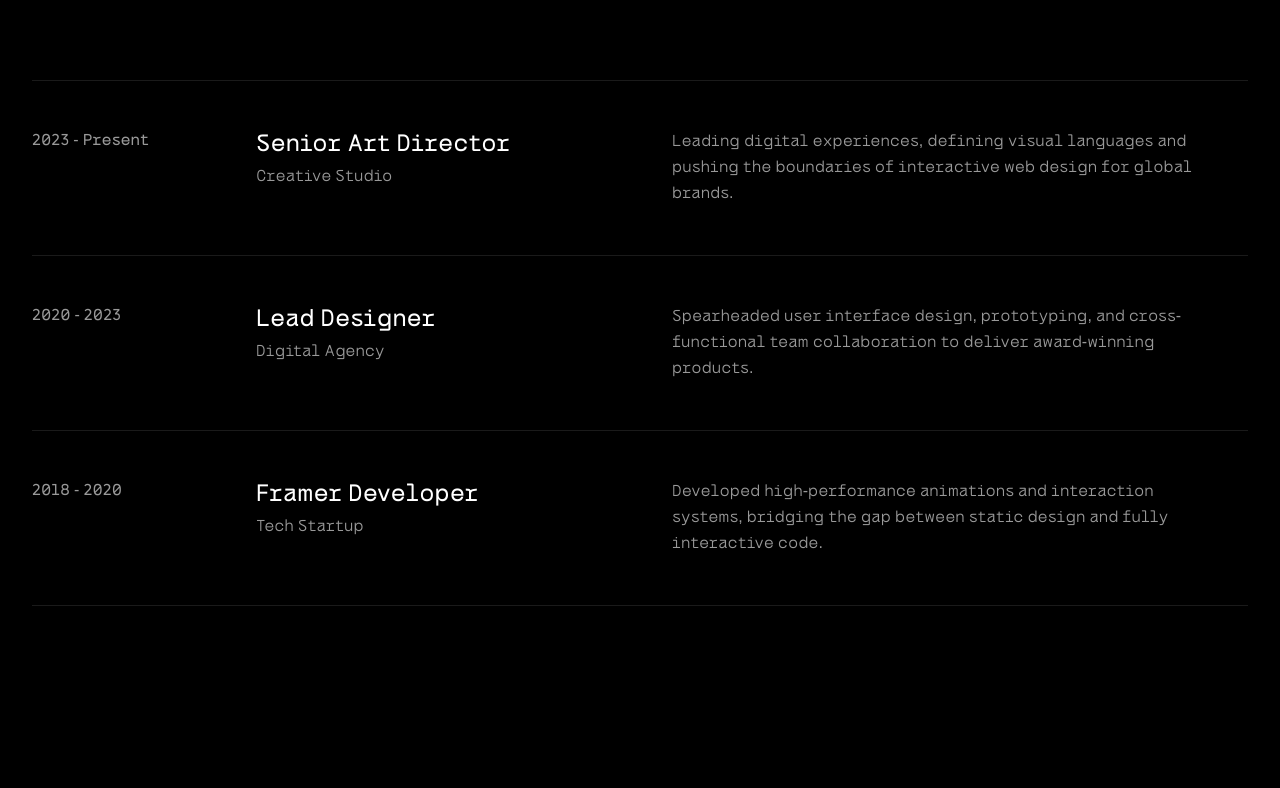
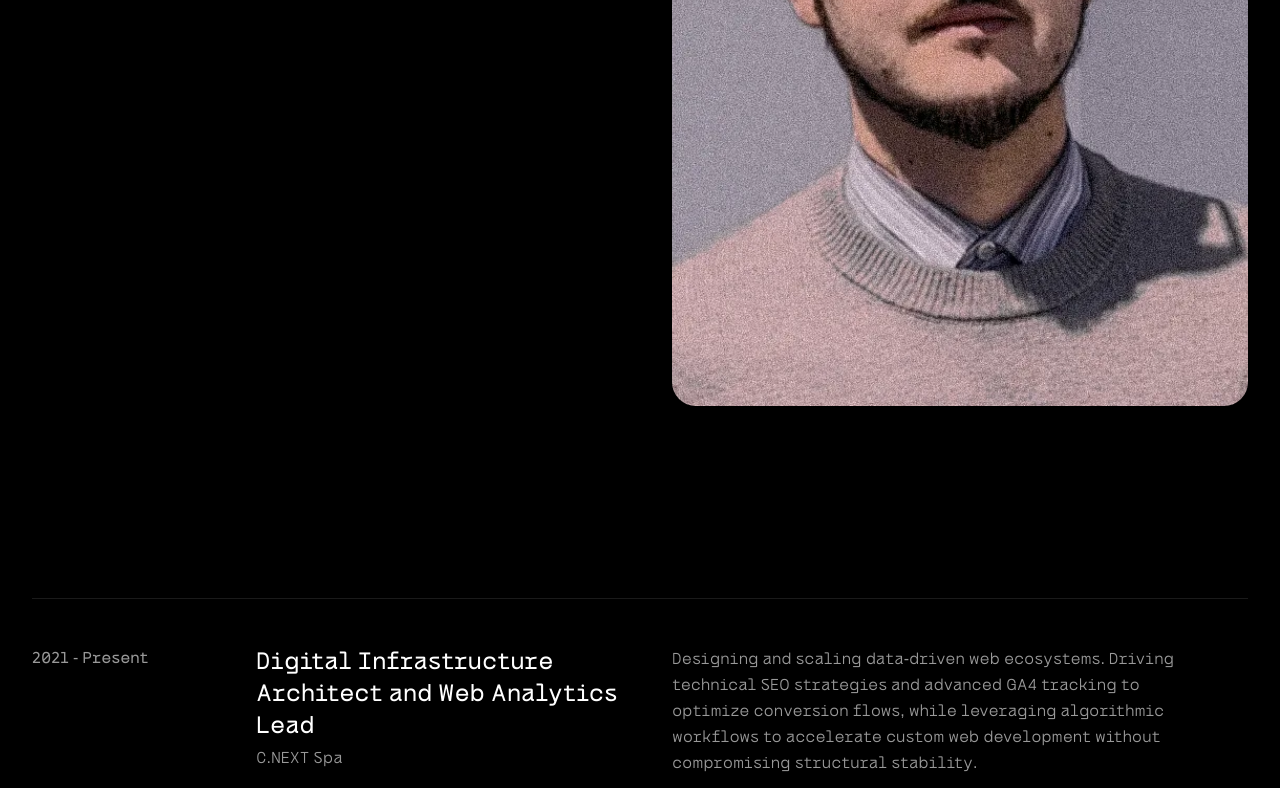
Before and after one commit to san-gabriels/portfolio-bento-2026, a Next.js app: page /about in a window 1280 px wide. Shown: the part 1840-2628 px from the top of the page. Built offline with nearby package versions, Linux system fonts and the light colour scheme; a web font is replaced by a local one.

Commit message:
updated about section

```diff
--- a/app/about/page.tsx
+++ b/app/about/page.tsx
@@ -6,26 +6,26 @@
 
 const EXPERIENCE_DATA = [
   {
-    year: "2023 - Present",
-    role: "Senior Art Director",
-    company: "Creative Studio",
-    description: "Leading digital experiences, defining visual languages and pushing the boundaries of interactive web design for global brands.",
+    year: "2021 - Present",
+    role: "Digital Infrastructure Architect and Web Analytics Lead",
+    company: "C.NEXT Spa",
+    description: "Designing and scaling data-driven web ecosystems. Driving technical SEO strategies and advanced GA4 tracking to optimize conversion flows, while leveraging algorithmic workflows to accelerate custom web development without compromising structural stability.",
   },
   {
-    year: "2020 - 2023",
-    role: "Lead Designer",
-    company: "Digital Agency",
-    description: "Spearheaded user interface design, prototyping, and cross-functional team collaboration to deliver award-winning products.",
+    year: "2019 - 2021",
+    role: "Technical Web Specialist and Broadcast Architect",
+    company: "ComoNExT - Innovation Hub",
+    description: "Managed digital legacy systems with a strong focus on technical SEO and structural maintenance. Simultaneously directed over 35 high-stakes, broadcast-quality live events, ensuring flawless real-time technical operations and seamless VIP stakeholder coordination.",
   },
   {
-    year: "2018 - 2020",
-    role: "Framer Developer",
-    company: "Tech Startup",
-    description: "Developed high-performance animations and interaction systems, bridging the gap between static design and fully interactive code.",
+    year: "2014 - 2019",
+    role: "Academic Foundations: Philosophy and Digital Design",
+    company: "Università degli Studi di Milano and Politecnico di Milano",
+    description: "Graduated Cum Laude in Philosophy with a thesis on Information Epistemology, followed by a Master's in Cultural Enterprise Design. Forged the rigorous critical thinking and logical frameworks now directly applied to web architecture and data analytics.",
   },
 ];
 
-const PARAGRAPH = "I am a multidisciplinary designer and creative developer focused on crafting immersive digital experiences. I believe in the power of motion, typography, and precise grid systems to tell compelling stories. With a background in both art direction and technical implementation, I bridge the gap between imagination and reality, building products that are as functional as they are beautiful.";
+const PARAGRAPH = "Crafting scalable web ecosystems means turning complex business challenges into measurable digital platforms. As a Digital Infrastructure Architect, my focus is on designing data-driven web experiences rather than just building standard websites. This approach is deeply rooted in my academic background in Information Philosophy. Understanding the epistemic relationship between raw data, structured information, and actionable knowledge provides a rigorous logical framework for web architecture and technical SEO. By seamlessly integrating advanced algorithmic workflows into the process, deployment and performance are significantly accelerated, always keeping human critical thinking at the core of every project.";
 
 const words = PARAGRAPH.split(" ");
 
```
